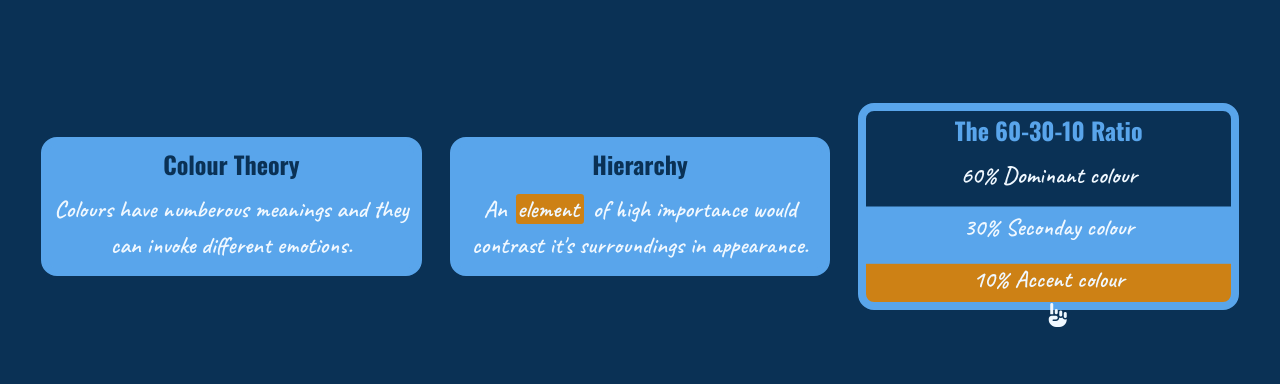
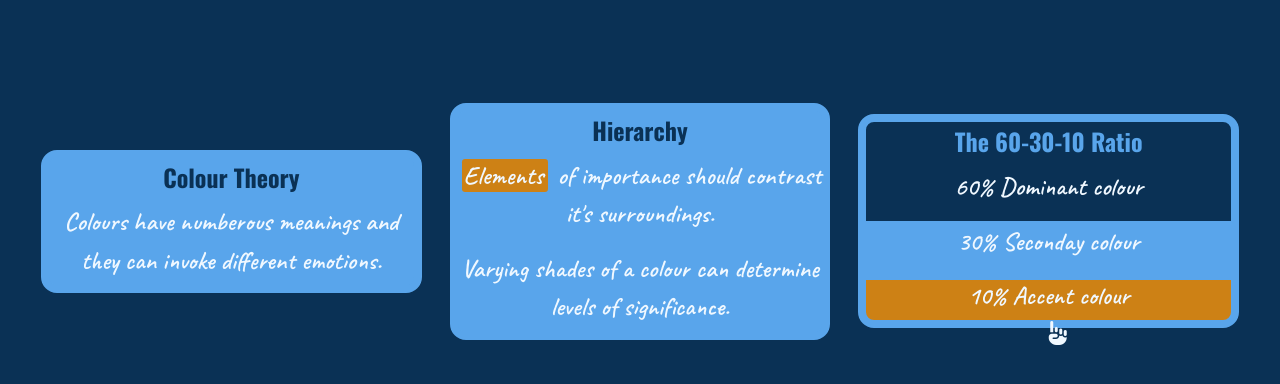
Before and after one commit to sahilm310/Hostyle-ui, a plain HTML site: page hui/colour.html in a window 1280 px wide. Shown: the part 354-738 px from the top of the page. Drawn offline with nearby package versions, Linux system fonts and the light colour scheme.

Commit message:
h4,p font-size clamp

```diff
--- a/hui/colour.html
+++ b/hui/colour.html
@@ -39,12 +39,11 @@
                         <h4 class="card-title">Colour Theory</h4>
                         <p class="card-text">Colours have numberous meanings and they can invoke different emotions.</p>
 
-
                     </div>
                     <div class="cards">
                         <h4 class="card-title">Hierarchy</h4>
-                        <p class="card-text">An <span class=" highlight"><b>element</b></span> of high importance would contrast it's surroundings in appearance.</p>
-
+                        <p class="card-text"><span class="highlight"><b>Elements</b></span> of importance should contrast it's surroundings.</p>
+                        <p class="card-text">Varying shades of a colour can determine levels of significance.</p>
                     </div>
                     <div class="cards ratio sym">
                         <div class="pseudo-bg"></div>
--- a/hui/style/style.scss
+++ b/hui/style/style.scss
@@ -53,9 +53,14 @@ h3{
     font-family: $caveat;
     font-size:clamp(1.8rem,2.5vw, 2.3rem);
 }
-
-h4{font-size: 1.5rem;font-weight: bold;}
-p{font-family: $caveat;font-size: 1.5rem;}
+h4{
+    font-size:clamp(1.5rem,1.5vw, 1.8rem);
+    font-weight: bold;
+}
+p{
+    font-family: $caveat;
+    font-size:clamp(1.5rem,2vw, 1.8rem);
+}
 a{font-size: 1.5rem;}
 .accent{color: $accent;}
 /* Makes originally clickable elements inactive */
@@ -179,7 +184,6 @@ a{font-size: 1.5rem;}
     grid-template-columns:  1fr 1fr 1fr ;
     grid-template-rows: 0.2fr 1fr 0.1fr 1fr;
     grid-template-areas:". .  ." ". b1 ." ". .  ." "b2 b2 b2";
-
 }
 
 .cards{
@@ -241,24 +245,6 @@ a{font-size: 1.5rem;}
 }
 
 
-// .pseudo-bg{
-//     width: 100%;
-//     height: 100%;
-//     position: relative;
-//     box-sizing: border-box;
-//     background-color: green;
-// }
-
-
-// .pseudo-bg::before{
-//     content: '';
-//     position: absolute;
-//     left: 0;
-//     top: 0;
-//     width: 100%;
-//     height: 60%;
-//     background-color: red;
-// }
 
 @media screen and (max-width: 720px) {
     .colour-main{
```
Also changed, not shown: hui/style/style.css, 1 other file.
